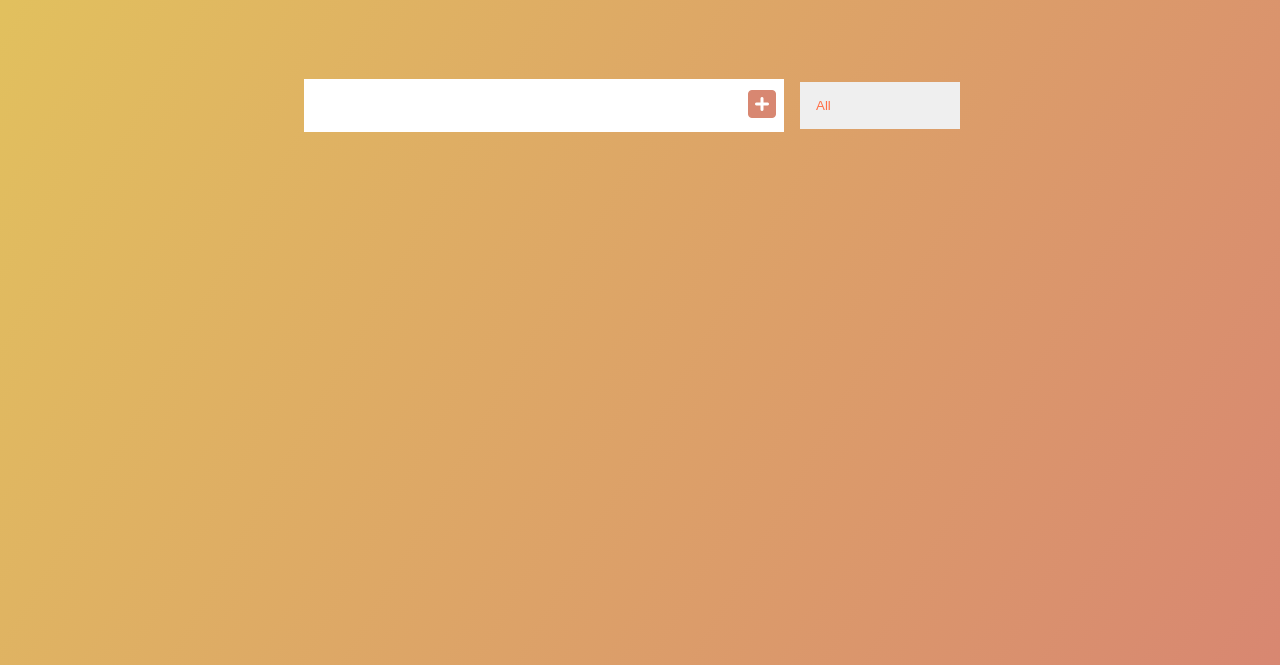
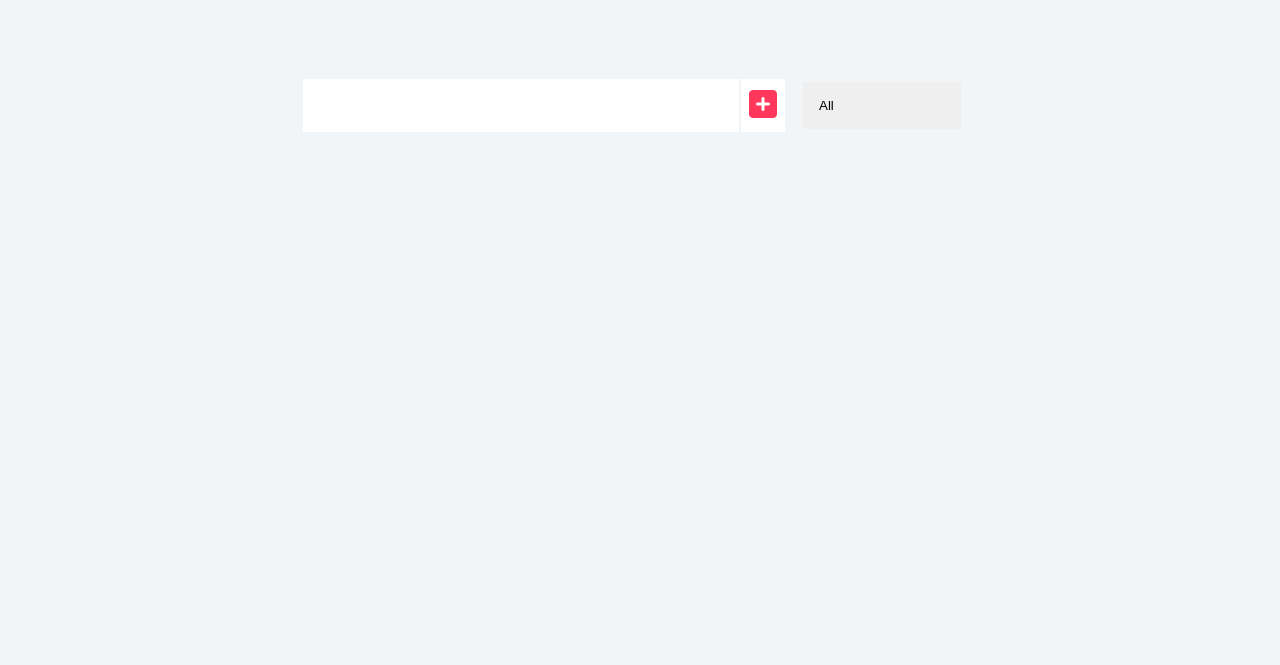
Before and after one commit to MarkoFilipovic27/ToDo-app, a plain HTML site: page index.html in a window 1280 px wide. Shown: the part 135-800 px from the top of the page. Drawn offline with Linux system fonts and the light colour scheme.

Commit message:
Update style.css

```diff
--- a/style.css
+++ b/style.css
@@ -5,8 +5,8 @@
 }
 
 body{
-    background-image: linear-gradient(120deg, #e2c35d,#d88771);
-    color: white;
+    background-color: #F2F5F8;
+    color: #FF385C;
     font-family: "Poppins", sans-serif;
     min-height: 100vh;
 }
@@ -15,6 +15,8 @@ header{
     font-size: 1.5rem;
 
 }
+
+
 
 header, form{
     min-height: 20vh;
@@ -26,19 +28,20 @@ header, form{
 form input, form button{
     padding: 0.5rem;
     font-size: 2rem;
-    border: none;
+    border: solid 0.5px;
+    border-color: #F2F5F8;
     background: white;
 }
 
 form button{
-    color: #d88771;
+    color: #FF385C;
     background: white;
     cursor: pointer;
     transition: all 0.3s ease;
 }
 
 form button:hover{
-    background: #d88771;
+    background: #FF385C;
     color: white;
 }
 
@@ -52,6 +55,7 @@ form button:hover{
 .todo-list{
     min-width: 30%;
     list-style: none;
+
 }
 
 .todo{
@@ -63,6 +67,8 @@ form button:hover{
     justify-content: space-between;
     align-items: center;
     transition: all 0.5s ease;
+    border: solid 0.5px;
+    border-color: #F2F5F8;
 
 }
 
@@ -117,11 +123,11 @@ select{
     -moz-appearance: none;
     appearance: none;
     outline: none;
-    border: none;
+    border: solid 0.5px;
+    border-color: #F2F5F8;
 }
 
 select{
-    color: #ff6f47;
     width: 10rem;
     cursor: pointer;
     padding: 1rem;
@@ -136,9 +142,11 @@ select{
 .filter-todo::after{
     content: "\25BC";
     position: absolute;
-    background-color: #ff6f47;
+    background-color: #FF385C;
     top: 0;
     right: 0;
     padding: 1rem;
     pointer-events: none;
+    border: solid 0.5px;
+    border-color: #F2F5F8;
 }
```
